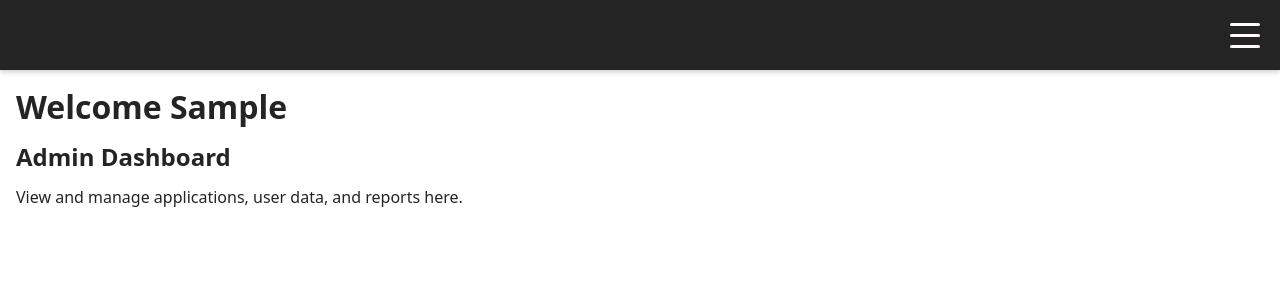
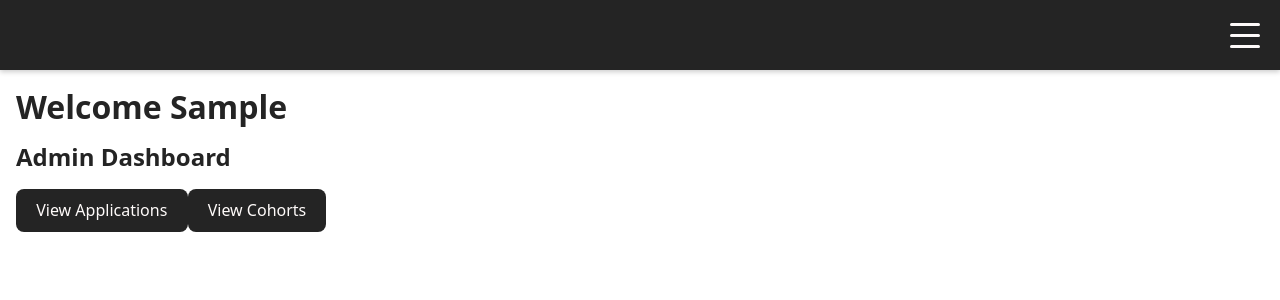
Before and after one commit to yusufalp/program-platform-client, a React (Vite) app: page /dashboard in a window 1280 px wide. Shown: the top 300 px of the page. Built offline with nearby package versions, Linux system fonts and the light colour scheme; sample sign-in values are in the browser's storage.

Commit message:
display data for admins

```diff
--- a/src/features/dashboard/components/AdminDashboard.tsx
+++ b/src/features/dashboard/components/AdminDashboard.tsx
@@ -1,8 +1,104 @@
+import { useState } from "react";
+import { useAuth } from "../../../hooks/useAuth";
+import DataTable from "./DataTable";
+
+type AdminView = "users" | "applications" | "cohorts";
+
 export default function AdminDashboard() {
+  const { token } = useAuth();
+
+  const [view, setView] = useState<AdminView>();
+  const [data, setData] = useState([]);
+  const [loading, setLoading] = useState(false);
+  const [error, setError] = useState<string | null>(null);
+
+  const handleFetch = async (view: AdminView) => {
+    setLoading(true);
+    setError(null);
+    setView(view);
+
+    const baseUrl = import.meta.env.VITE_BASE_URL as string;
+    const endpoint = `/${view}`;
+
+    const url = new URL(`${baseUrl}${endpoint}`);
+    const options: RequestInit = {
+      method: "GET",
+      credentials: "include",
+      headers: {
+        "Content-Type": "application/json",
+        Authorization: `Bearer ${token}`,
+      },
+    };
+
+    try {
+      const response = await fetch(url, options);
+      const result = await response.json();
+
+      if (!response.ok) {
+        throw new Error("Failed to fetch");
+      }
+
+      setData(result.data[view]);
+    } catch (error: unknown) {
+      if (error instanceof Error) {
+        setError(error.message);
+      } else {
+        setError("An unexpected error occurred.");
+      }
+    } finally {
+      setLoading(false);
+    }
+  };
+
+  const applicationColumn = [
+    { key: "userId.firstName", label: "First Name" },
+    { key: "userId.lastName", label: "Last Name" },
+    { key: "userId.email", label: "Email" },
+    { key: "status", label: "Status" },
+  ] as const;
+
+  const cohortColumns = [
+    { key: "name", label: "Name" },
+    { key: "code", label: "Code" },
+  ] as const;
+
+  let columns;
+
+  switch (view) {
+    case "applications":
+      columns = applicationColumn;
+      break;
+    case "cohorts":
+      columns = cohortColumns;
+      break;
+    default:
+      columns = [];
+  }
+
   return (
     <div>
       <h2>Admin Dashboard</h2>
-      <p>View and manage applications, user data, and reports here.</p>
+
+      <div>
+        {/* <button onClick={() => handleFetch("users")}>View Users</button> */}
+        <button onClick={() => handleFetch("applications")}>
+          View Applications
+        </button>
+        <button onClick={() => handleFetch("cohorts")}>View Cohorts</button>
+      </div>
+
+      {loading && <p>Loading...</p>}
+
+      {error && <p>{error}</p>}
+
+      {view && !loading && !error && data.length > 0 && (
+        <DataTable
+          data={data}
+          columns={columns as { key: string; label: string }[]}
+        />
+      )}
+
+      {view && !loading && !error && data.length === 0 && <p>No data found</p>}
     </div>
   );
 }
--- /dev/null
+++ b/src/features/dashboard/components/DataTable.tsx
@@ -0,0 +1,30 @@
+interface DataTableProps<T> {
+  data: T[];
+  columns: { key: keyof T; label: string }[];
+}
+
+export default function DataTable<T extends object>({
+  data,
+  columns,
+}: DataTableProps<T>) {
+  return (
+    <table>
+      <thead>
+        <tr>
+          {columns.map((col) => (
+            <th key={col.key as string}>{col.label}</th>
+          ))}
+        </tr>
+      </thead>
+      <tbody>
+        {data.map((row, i) => (
+          <tr key={i}>
+            {columns.map((col) => (
+              <td key={col.key as string}>{String(row[col.key])}</td>
+            ))}
+          </tr>
+        ))}
+      </tbody>
+    </table>
+  );
+}
```
